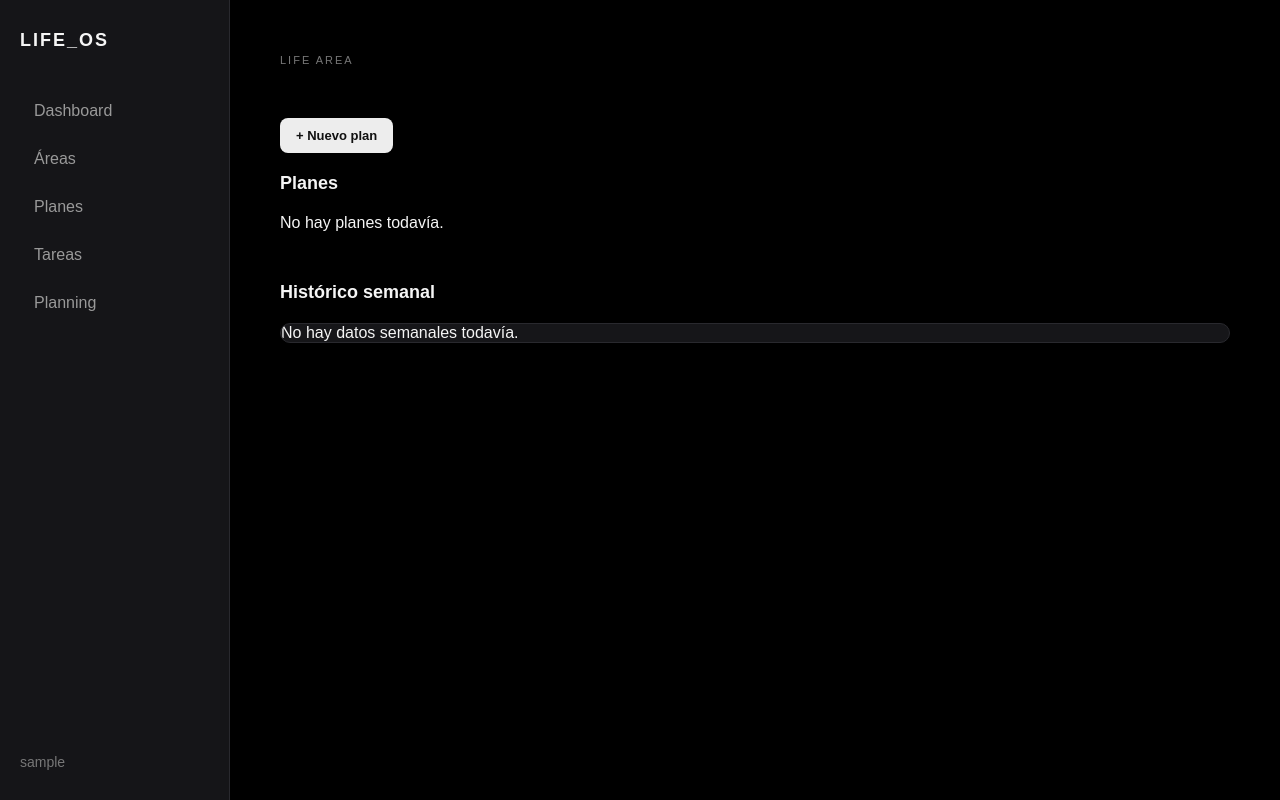
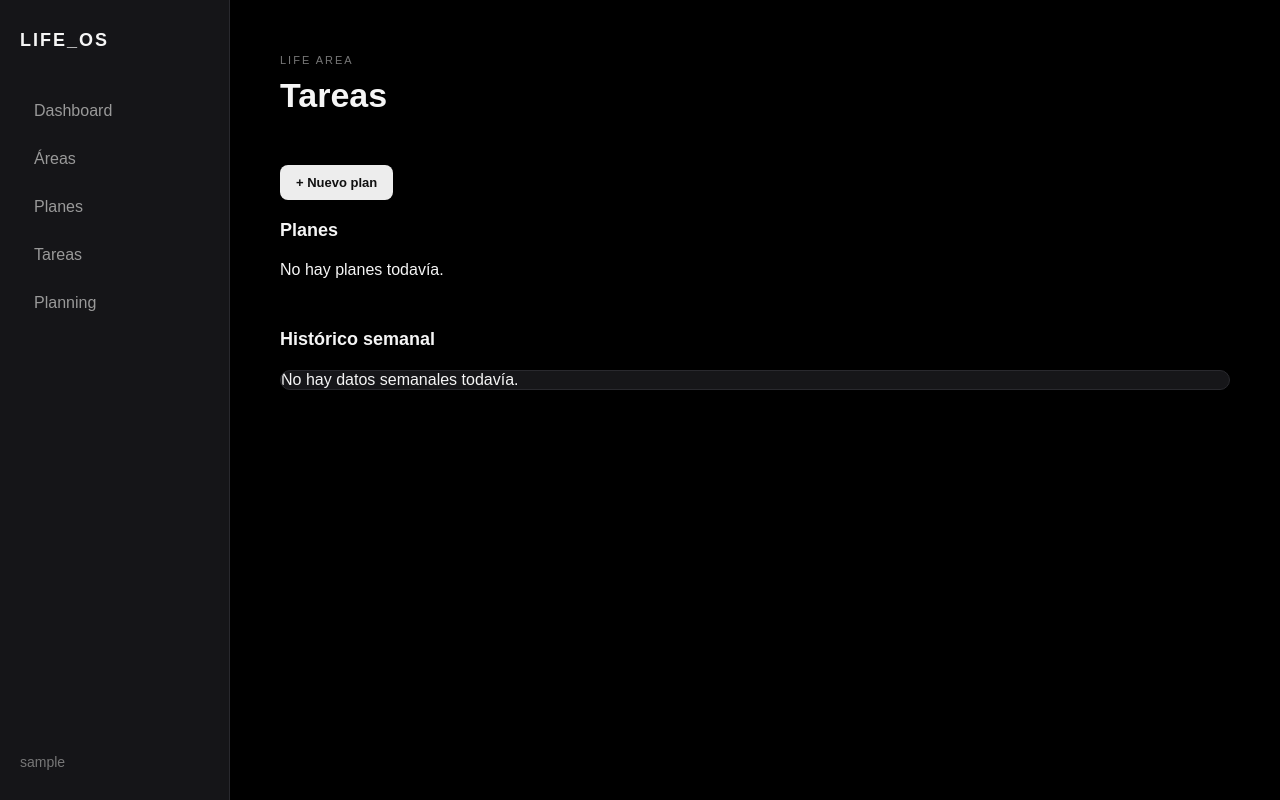
Before and after one commit to kryss1223/life_os, a Django app: page /plans/ in a window 1280 px wide. Run offline with Django 5.2, Linux system fonts and the light colour scheme; the visitor is signed in with stand-in values (Sample User, id 1); data that the repository does not hold is empty.

```diff
--- a/life/templates/life/plan_list.html
+++ b/life/templates/life/plan_list.html
@@ -7,7 +7,7 @@
 <header class="page-header">
 
     <span class="eyebrow">LIFE AREA</span>
-
+    <h1>Tareas</h1>
     <h1>{{ area.name }}</h1>
 
     <p>{{ area.description }}</p>
```
